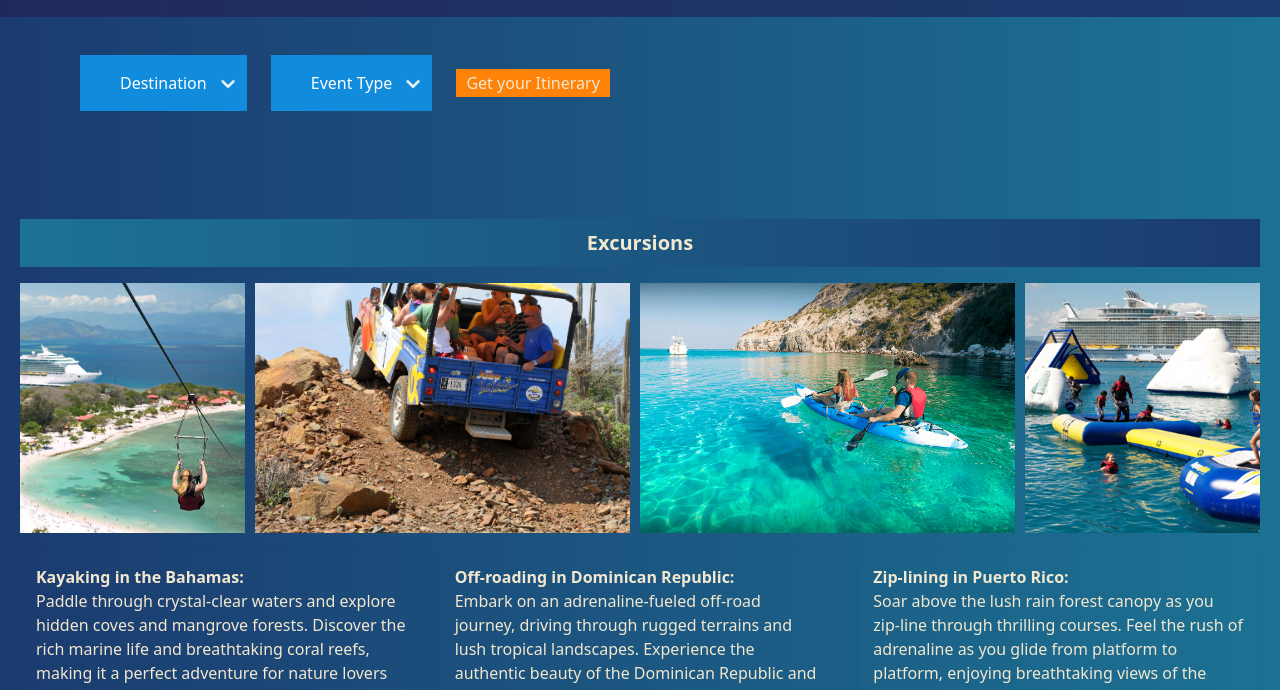
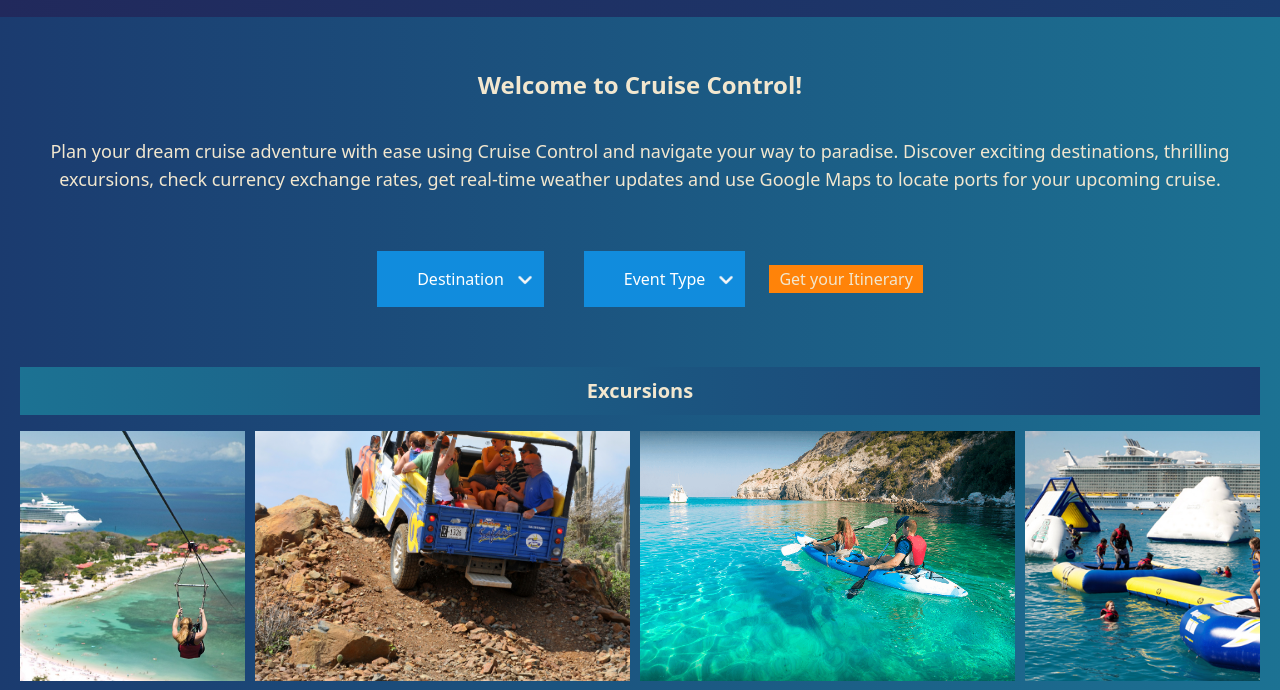
Before and after one commit to ivega16/cruisecontrol, a website: page index.html in a window 1280 px wide. Shown: the part 83-773 px from the top of the page. Drawn offline with nearby package versions, Linux system fonts and the light colour scheme; some packages are replaced by stand-ins of ours; no server answers.

Commit message:
latest push

```diff
--- a/assets/css/style.css
+++ b/assets/css/style.css
@@ -87,7 +87,9 @@
         transform: rotate(360deg);
     }
 }
-
+.search-bar {
+    color: black;
+}
 
 #exchange-rates {
     max-height: 200px;
--- a/index.html
+++ b/index.html
@@ -34,9 +34,16 @@
         </nav>
     </header>
     <section class="py-1.5">
-        <div class=" inline-block selection-menu ">
-            <div class="dropdown pl-20 py-8 pb-20 px-5  ">
-                <button onclick="myFunction(this);" id="button1" class="relative dropbtn first-select px-10"><img id="icon1" class="flip-card absolute bottom-3 right-1"
+        <section class="py-1.5 bg-second-bg-color">
+            <div class="text-center py-5">
+                <h1 class="welcome-head text-2xl font-bold text-main-color mb-4 py-5 mx-5">Welcome to Cruise Control!</h1>
+                <p class="text-lg text-main-color mx-5">Plan your dream cruise adventure with ease using Cruise Control and navigate your way to paradise. Discover
+                    exciting destinations, thrilling <br> excursions, check currency exchange rates, get real-time weather updates and use Google Maps to locate ports for your upcoming cruise.</p>
+            </div>
+        </section>
+        <div class="flex justify-center inline-block selection-menu ">
+            <div class="dropdown py-8 px-5  ">
+                <button onclick="myFunction(this);" id="button1" class="relative dropbtn first-select px-10 mr-5"><img id="icon1" class="flip-card absolute bottom-3 right-1"
                         src="./assets/images/down-arrow.png" alt="arrow icon" width="30"
                         height="30">Destination</button>
                 <div id="myDropdown1" class="dropdown-content locationlist">
```
